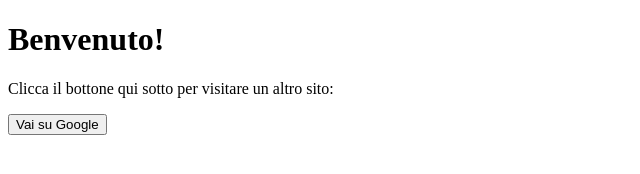
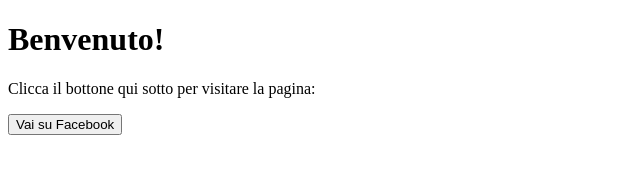
Before and after one commit to Bm3t/AutoEvo, a plain HTML site: page index.html in a window 1280 px wide. Shown: the full height of the page, 0-640 px from the left. Drawn offline with Linux system fonts and the light colour scheme.

Commit message:
Update index.html

```diff
--- a/index.html
+++ b/index.html
@@ -7,11 +7,11 @@
 <body>
 
     <h1>Benvenuto!</h1>
-    <p>Clicca il bottone qui sotto per visitare un altro sito:</p>
+    <p>Clicca il bottone qui sotto per visitare la pagina:</p>
 
-    <!-- Bottone che reindirizza a un URL -->
-    <button onclick="https://www.facebook.com/profile.php?id=61576204171545">
-        Vai su Google
+    <!-- Bottone corretto con il comando JavaScript e il link giusto -->
+    <button onclick="window.location.href='https://www.facebook.com/profile.php?id=61576204171545';">
+        Vai su Facebook
     </button>
 
 </body>
```
